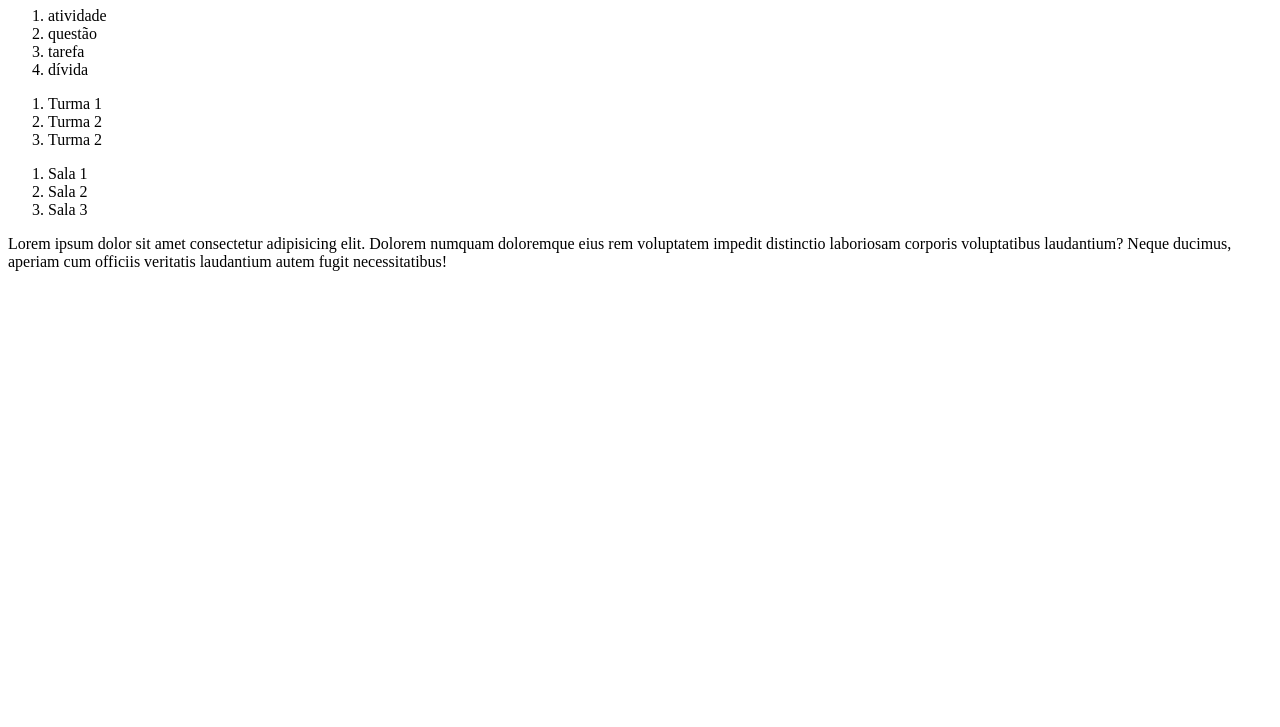
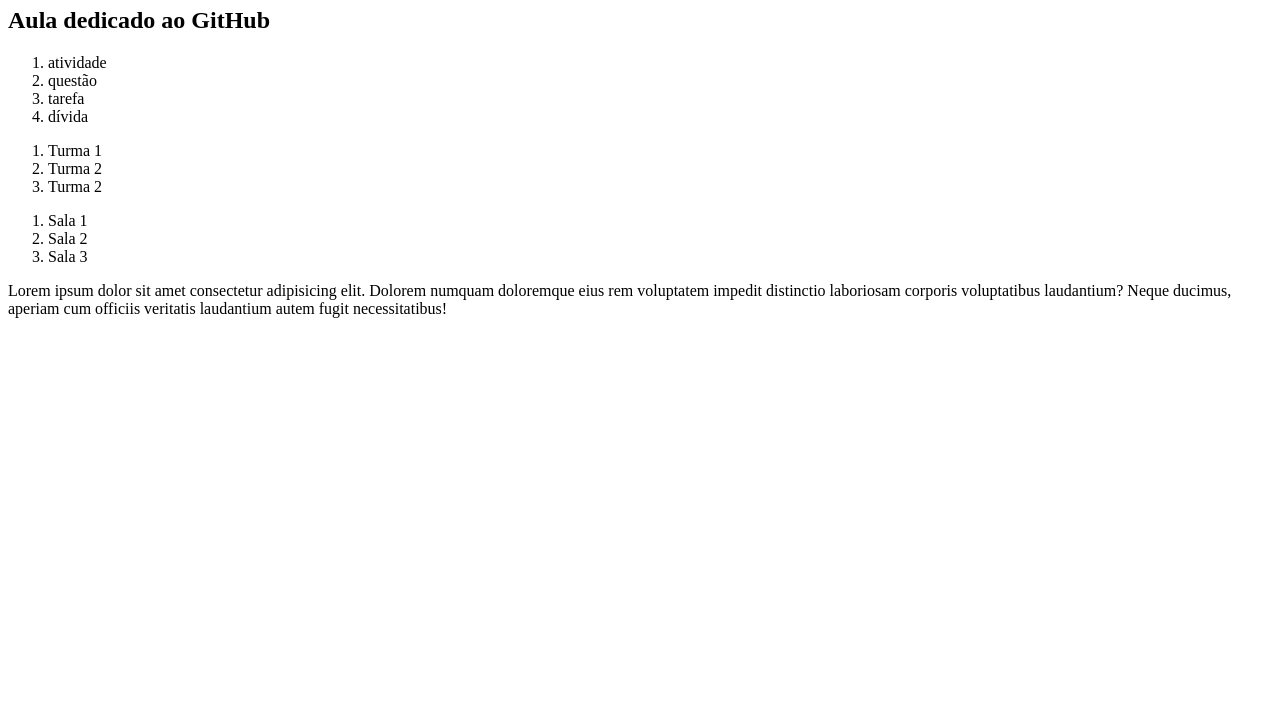
Before and after one commit to aloisiosousa/aula_git, a plain HTML site: page index.html in a window 1280 px wide. Shown: the part 73-800 px from the top of the page. Drawn offline with Linux system fonts and the light colour scheme.

Commit message:
Adição de subtitulo

```diff
--- a/index.html
+++ b/index.html
@@ -10,6 +10,7 @@
 
 <body>
     <h1>Trabalhando com repositório GitHub</h1>
+    <h2>Aula dedicado ao GitHub</h2>
 
     <ol>
         <li>atividade</li>
```
